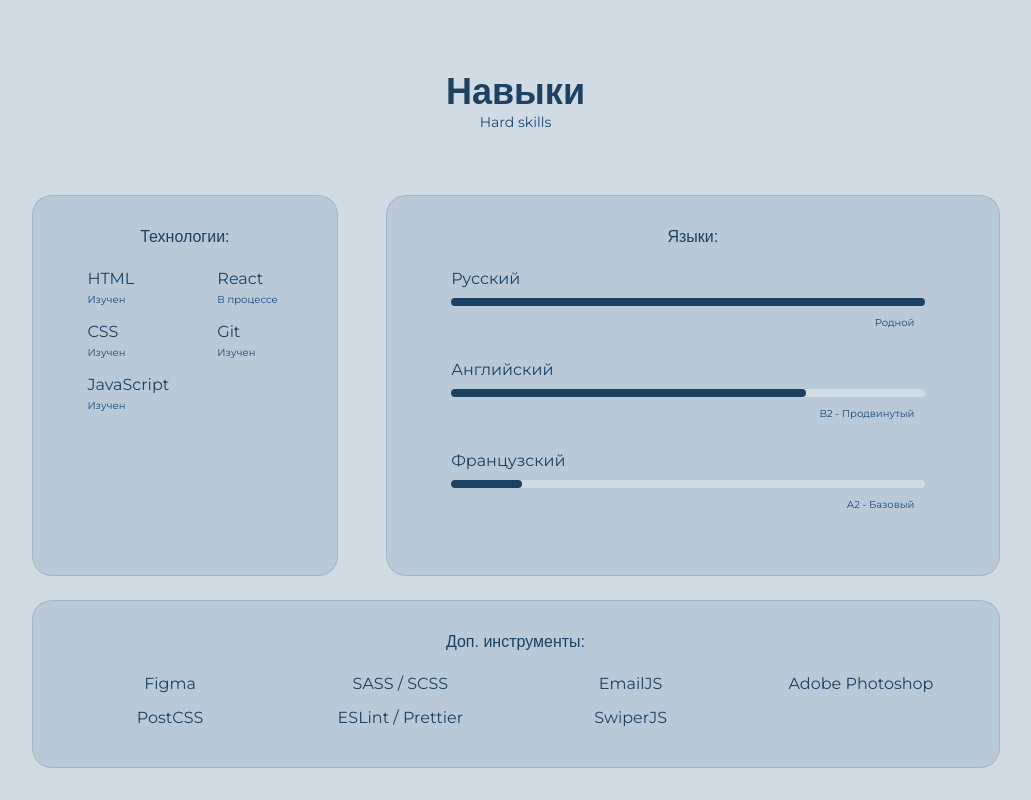
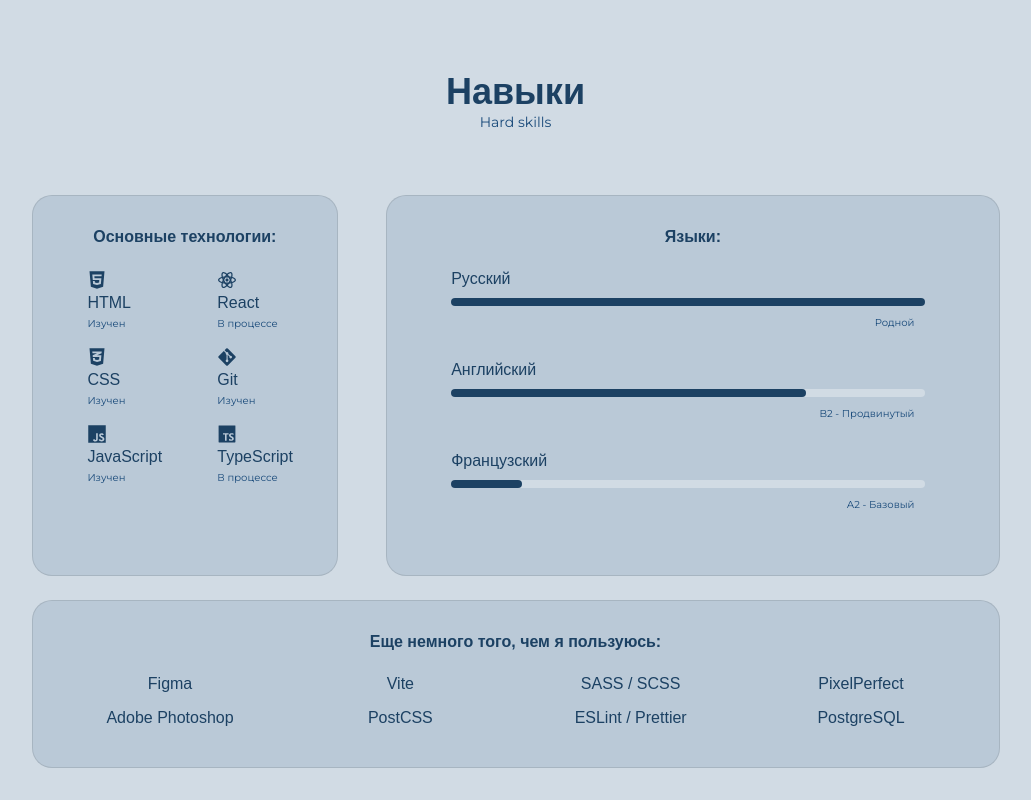
Before and after one commit to maxim-klenov/vite-portfolio, a React (Vite) app: page / in a window 1280 px wide. Shown: the part 1312-2112 px from the top of the page, without its empty margins (117-1148 px from the left). Built offline with nearby package versions, Linux system fonts and the light colour scheme; a web font is replaced by a local one.

Commit message:
update - skills

```diff
--- a/src/components/skills/Frontend.jsx
+++ b/src/components/skills/Frontend.jsx
@@ -1,5 +1,5 @@
-import React from 'react';
 import PropTypes from 'prop-types';
+import { ReactSVG } from 'react-svg';
 
 const Frontend = ({title, skills, showIcon, showLevel }) => {
     return (
@@ -9,7 +9,7 @@ const Frontend = ({title, skills, showIcon, showLevel }) => {
             <div className="skills__box">
                 {skills.map((skill, index) => (
                     <div className="skills__data" key={index}>
-                        {showIcon && <i className="bx bx-badge-check"></i>}
+                        {showIcon && <ReactSVG src={skill.src} className="skills__data-svg"/>}
                         <div>
                             <div className="skills__name">
                                 <span className="tooltip" data-content={skill.description}>
@@ -34,7 +34,6 @@ const Frontend = ({title, skills, showIcon, showLevel }) => {
 
 Frontend.propTypes = {
     title: PropTypes.string.isRequired,
-    skills: PropTypes.arrayOf(PropTypes.object).isRequired,
     showIcon: PropTypes.bool.isRequired,
     showLevel: PropTypes.bool.isRequired,
 };
--- a/src/components/skills/Languages.jsx
+++ b/src/components/skills/Languages.jsx
@@ -1,5 +1,3 @@
-import React from 'react';
-
 const Languages = () => {
     const languagesArray = [
         { width: '100%', name: 'Русский', level: 'Родной' },
@@ -12,7 +10,7 @@ const Languages = () => {
 
             <div className="languages__box">
                 {languagesArray.map((lang, index) => (
-                    <div className="language" key={index} title={`Уровень: ~${lang.width}`}>
+                    <div className="language" key={index} title={`Уровень: ${lang.level}`}>
                         <p className="skills__name">{lang.name}</p>
                         <div className="level__bar">
                             <div className="level__bar__inner" style={{ width: lang.width }}></div>
--- a/src/components/skills/Skills.jsx
+++ b/src/components/skills/Skills.jsx
@@ -1,35 +1,35 @@
-import React from 'react';
 import './skills.css'
 import Frontend from './Frontend';
 import Languages from './Languages';
 
 const skills = () => {
     const mainSkills = [
-        {id: 1, name: 'HTML', description: 'Язык гипертекстовой разметки', level: 'Изучен'},
-        {id: 2, name: 'React', description: 'Библиотека для создания пользовательских интерфейсов', level: 'В процессе'},
-        {id: 3, name: 'CSS', description: 'Язык таблиц стилей', level: 'Изучен'},
-        {id: 4, name: 'Git', description: 'Система контроля версий', level: 'Изучен'},
-        {id: 5, name: 'JavaScript', description: 'Язык скриптов и сценариев', level: 'Изучен'},
+        {id: 1, name: 'HTML', src: '/svg/skills/html.svg', description: 'Язык гипертекстовой разметки', level: 'Изучен'},
+        {id: 2, name: 'React', src: '/svg/skills/react.svg', description: 'Библиотека для создания пользовательских интерфейсов', level: 'В процессе'},
+        {id: 3, name: 'CSS', src: '/svg/skills/css.svg', description: 'Язык таблиц стилей', level: 'Изучен'},
+        {id: 4, name: 'Git', src: '/svg/skills/git.svg', description: 'Система контроля версий', level: 'Изучен'},
+        {id: 5, name: 'JavaScript', src: '/svg/skills/js.svg', description: 'Язык скриптов и сценариев', level: 'Изучен'},
+        {id: 5, name: 'TypeScript', src: '/svg/skills/ts.svg', description: 'Типизированный язык', level: 'В процессе'},
     ];
 
     const skillsPlus = [
         {id: 6, name: 'Figma', description: 'Инструмент создания дизайна'},
-        // {id: 7, name: 'Tailwind', description: 'Фреймворк для создания пользовательских интерфейсов'},
+        {id: 7, name: 'Vite', description: 'Сборщик проектов'},
         {id: 8, name: 'SASS / SCSS', description: 'Препроцессоры CSS'},
-        {id: 9, name: 'EmailJS', description: 'Библиотека отправки электронной почты'},
+        {id: 9, name: 'PixelPerfect', description: 'Инструмент поиска неточностей'},
         {id: 10, name: 'Adobe Photoshop', description: 'Программа редактирования изображений / дизайна'},
         {id: 11, name: 'PostCSS', description: 'Препроцессор CSS'},
         {id: 12, name: 'ESLint / Prettier', description: 'Инструменты проверки и форматирования кода'},
-        {id: 13, name: 'SwiperJS', description: 'Библиотека создания слайдеров'},
+        {id: 13, name: 'PostgreSQL', description: 'Pеляционная СУБД'},
     ];
     return (
         <section className="section skills" id="skills">
             <h2 className="section__title">Навыки</h2>
             <span className="section__subtitle">Hard skills </span>
             <div className="skills__container container grid">
-                <Frontend title='Технологии:' skills={mainSkills} showIcon={ true } showLevel={ true }/>
+                <Frontend title='Основные технологии:' skills={mainSkills} showIcon={ true } showLevel={ true }/>
                 <Languages />
-                <Frontend title='Доп. инструменты:' skills={skillsPlus} showIcon={ false } showLevel={ false }/>
+                <Frontend title='Еще немного того, чем я пользуюсь:' skills={skillsPlus} showIcon={ false } showLevel={ false }/>
             </div>
         </section>
     );
--- a/src/components/skills/skills.css
+++ b/src/components/skills/skills.css
@@ -31,14 +31,14 @@
 
 .skills__name {
     font-size: var(--normal-font-size);
-    font-weight: var(--font-medium);
+    font-family: var(--font-medium);
     color: var(--title-color);
     line-height: 1.125rem;
 }
 
 .skills__title {
     font-size: var(--normal-font-size);
-    font-weight: var(--font-semi-bold);
+    font-family: var(--font-semi-bold);
     color: var(--title-color);
     text-align: center;
     margin-bottom: var(--mb-1-5);
@@ -52,48 +52,7 @@
 
 .skills__data {
     position: relative;
-    /* cursor: pointer; */
 }
-
-/*============================*/
-/* .skills__modal {
-    display: none;
-    position: absolute;
-    top: 3.2rem;
-    left: -60%;
-    z-index: 1;
-    background-color: white;
-    border: 1px solid var(--title-color);
-    border-radius: 10px;
-    width: 10rem;
-    color: var(--title-color);
-        text-align:center;
-        font-size: 0.7rem;
-}
-
-.skills-modal-content {
-    padding: 0.5rem 0.3rem;
-}
-
-.skills__modal:after {
-    content: "";
-    position: absolute;
-    top: -10px;
-    left: 50%;
-    transform: translateX(-50%);
-    border-bottom: 10px solid var(--title-color);
-    border-left: 10px solid transparent;
-    border-right: 10px solid transparent;
-}
-
-.skills__data:hover .skills__modal {
-    display: block;
-}
-
-.skills__content:last-child .skills__modal {
-    top: 2rem;
-    left: 15%;
-} */
 
 .tooltip {
     position: relative;
@@ -128,7 +87,7 @@
     height: 0;
     border-left: 6px solid transparent;
     border-right: 6px solid transparent;
-    border-top: 6px solid var(--body-color);
+    border-top: 6px solid #313131;
     transform: translateY(-100%) translateX(-50%);
 }
 
@@ -139,9 +98,9 @@
     left: 50%;
     z-index: 2;
     border-radius: 6px;
-    background: var(--body-color);
+    background: #313131;
     border: 1px solid rgba(0, 0, 0, 0.1);
-    color: var(--title-color);
+    color: var(--body-color);
     font-style: normal;
     font-size: 0.9rem;
     padding: 12px;
@@ -166,13 +125,18 @@
     grid-template-columns: repeat(4, 1fr);
 }
 
-.skills__content:first-child .skills__data div { /* unuseful!!!!!!!!!!!!!!!!!!!!! */
+.skills__content:first-child .skills__data div {
     grid-column: 2 / 5;
 }
 
-.skills .bx-badge-check {
-    font-size: 1rem;
-    color: var(--title-color);
+.skills__data-svg svg {
+    width: 1.25rem;
+    height: 1.25rem;
+    transition: transform 0.1s ease;
+}
+
+.skills__data-svg path {
+    fill: var(--title-color);
 }
 
 .skills__level {
@@ -205,6 +169,10 @@
 }
 
 @media screen and (max-width: 992px) {
+    .tooltip::after {
+        height: auto;
+        white-space: wrap;
+    }
     .skills__content-language {
         padding: 2rem 2.5rem;
     }
@@ -227,6 +195,9 @@
         grid-template-columns: 1fr;
     }
 
+    .skills__data-svg {
+        display: none;
+    }
     .skills__content:first-child .skills__data {
         margin: 0 1.5em;
     }
@@ -242,20 +213,24 @@
     }
 
     .skills__content:first-child {
-        grid-row: 1 / 2;
+        grid-row: 2 / 3;
         grid-column: 1 / -1;
     }
 
     .skills__content:first-child .skills__box {
-        grid-template-columns: repeat(5, 1fr);
+        grid-template-columns: repeat(6, 1fr);
     }
 
     .skills__content:first-child .skills__data {
         margin: 0;
     }
+    .skills__content:last-child {
+        grid-row: 3 / 4;
+        grid-column: 1 / -1;
+    }
 
     .skills__content-language {
-        grid-row: 3 / 4;
+        grid-row: 1 / 2;
         grid-column: 1 / -1;
     }
 }
```
